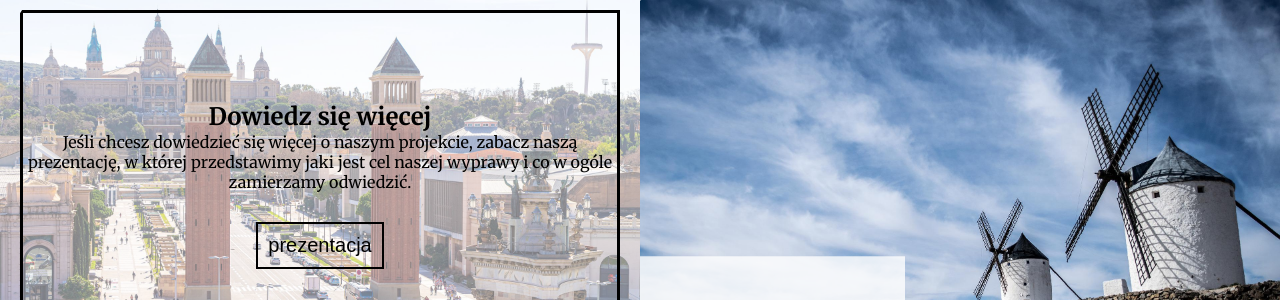
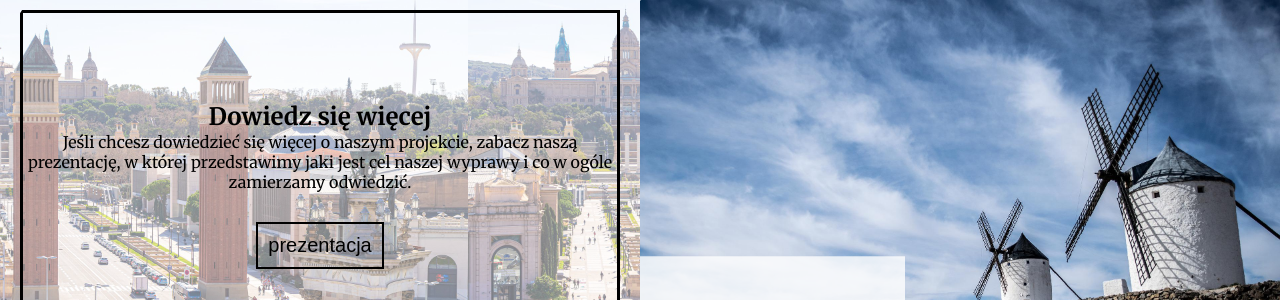
Before and after one commit to KarolKoko/Male-Narody-Wielkiej-Hiszpanii, a plain HTML site: page index.html in a window 1280 px wide. Shown: the top 300 px of the page. Drawn offline with nearby package versions, Linux system fonts and the light colour scheme.

Commit message:
change sect-1 bg pos

```diff
--- a/sass/main.scss
+++ b/sass/main.scss
@@ -43,7 +43,7 @@ main{
 .sect-1{
     position: relative;
     background-image: url("../img/sect-1.jpg");
-    background-position: center;
+    background-position: -172px;
     background-size: cover;
     min-height: 50vh;
     display: flex;
```
Also changed, not shown: css/main.css.
